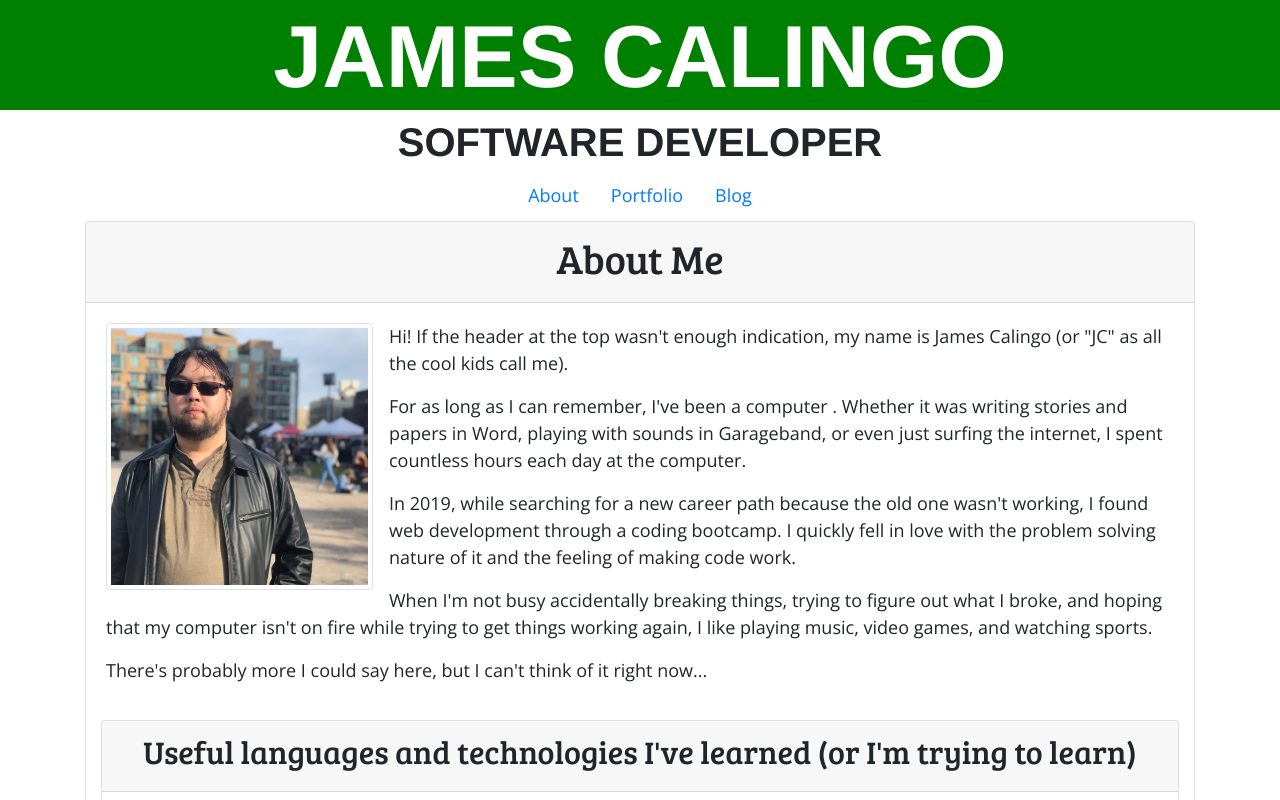
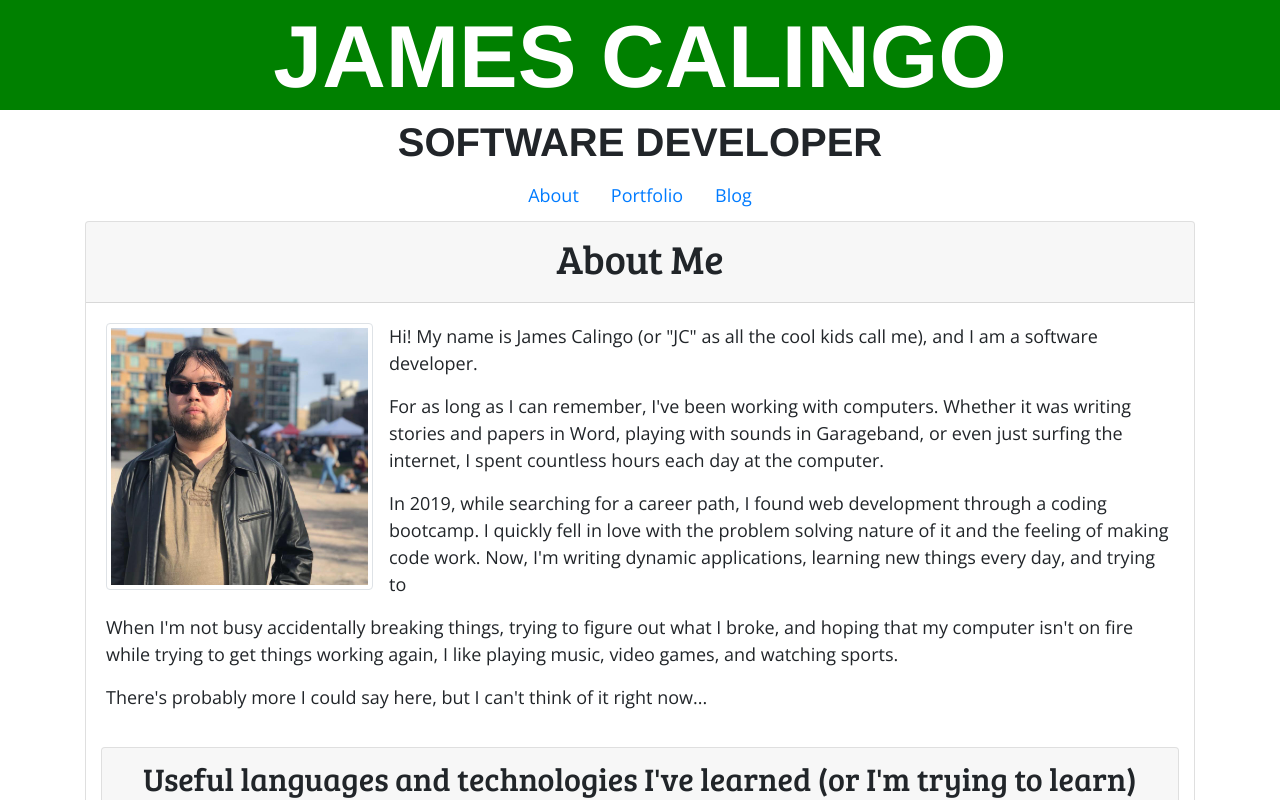
Before and after one commit to JamesCalingo/jamescalingo.github.io-old, a React (Create React App) app: page / in a window 1280 px wide. Shown: the top 800 px of the page. Built offline with nearby package versions, Linux system fonts and the light colour scheme.

Commit message:
making v2 branch

```diff
--- a/src/components/ButtonBar.js
+++ b/src/components/ButtonBar.js
@@ -5,6 +5,7 @@ import githubLogo from '../images/GitHub-Mark-120px-plus.png'
 function ButtonBar () {
   return (
     <div className='text-center'>
+      <h1>Let's stay in touch!</h1>
       <a href='https://www.linkedin.com/in/james-calingo-373164145/' target='_blank' rel='noopener noreferrer'><button className='btn btn-light'>
         <img src={linkedinLogo} className='buttonLogo' alt='LinkedIn' />
                                                                                                                </button>
--- a/src/components/pages/About.js
+++ b/src/components/pages/About.js
@@ -1,5 +1,4 @@
 import React from 'react'
-// import image
 import profilePic from '../../images/picture-of-me.jpg'
 import Technologies from './Technologies'
 
@@ -13,11 +12,11 @@ function About () {
             src={profilePic} className='img-fluid float-left mr-3 img-thumbnail profile-pic'
             alt='James Calingo'
           />
-          <p>Hi! If the header at the top wasn't enough indication, my name is James Calingo (or "JC" as all the cool kids
-          call me).
+          <p>Hi! My name is James Calingo (or "JC" as all the cool kids
+          call me), and I am a software developer.
           </p>
-          <p>For as long as I can remember, I've been a computer . Whether it was writing stories and papers in Word, playing with sounds in Garageband, or even just surfing the internet, I spent countless hours each day at the computer.</p>
-          <p>In 2019, while searching for a new career path because the old one wasn't working, I found web development through a coding bootcamp. I quickly fell in love with the problem solving nature of it and the feeling of making code work.</p>
+          <p>For as long as I can remember, I've been working with computers. Whether it was writing stories and papers in Word, playing with sounds in Garageband, or even just surfing the internet, I spent countless hours each day at the computer.</p>
+          <p>In 2019, while searching for a career path, I found web development through a coding bootcamp. I quickly fell in love with the problem solving nature of it and the feeling of making code work. Now, I'm writing dynamic applications, learning new things every day, and trying to </p>
           <p>When I'm not busy accidentally breaking things, trying to figure out what I broke, and hoping that my
           computer isn't on fire while trying to get things working again, I like playing music, video games, and
           watching sports.
```
Also changed, not shown: 12 other files (tests, documents, lock files or other folders).
